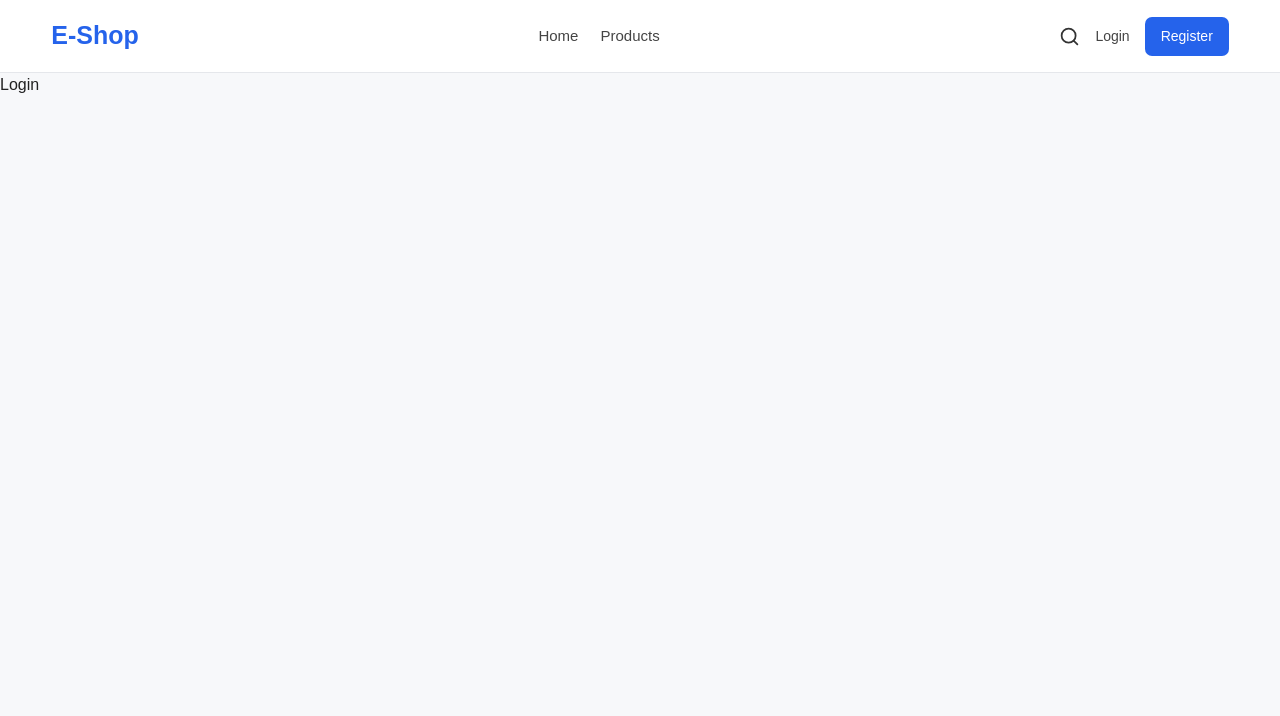
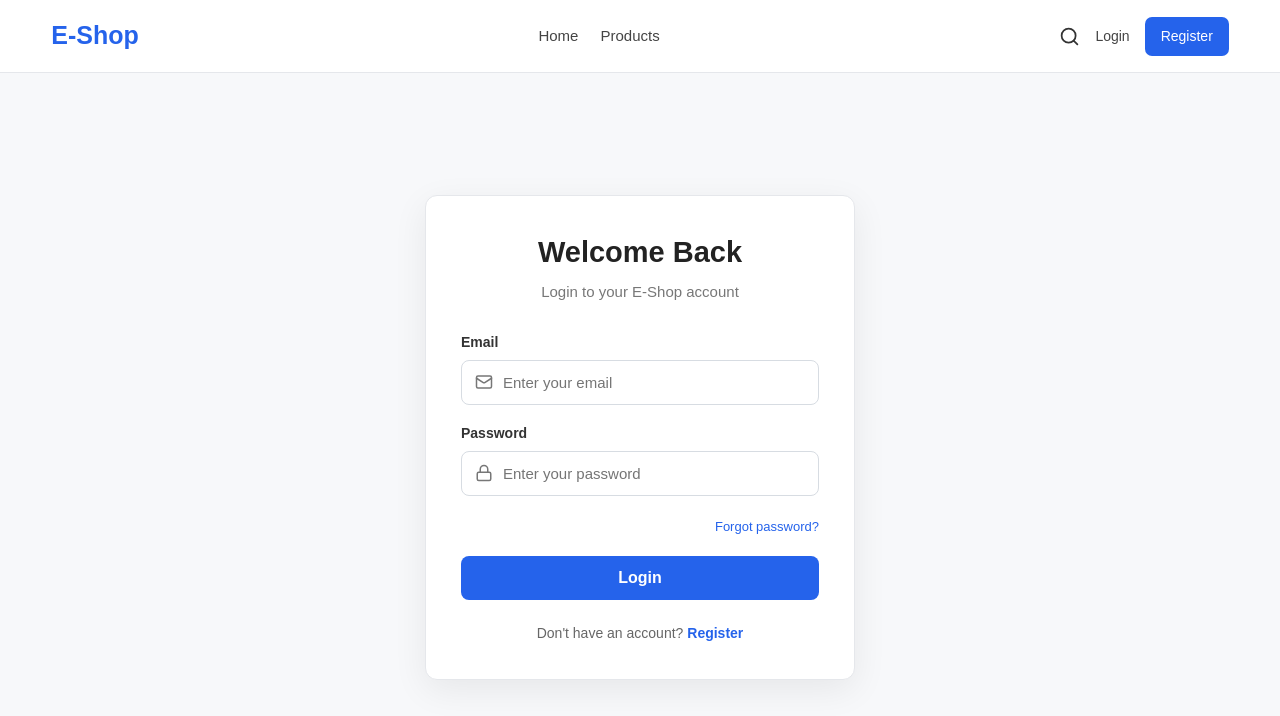
Before and after one commit to eyobweldiebelay-cyber/E-Commerce, a React app in the folder frontend/: page /login in a window 1280 px wide. Shown: the top 716 px of the page. Built offline with nearby package versions, Linux system fonts and the light colour scheme; the HTML template or start-up script is replaced by a standard one.

Commit message:
update middleware.js

```diff
--- a/frontend/src/Pages/Login.jsx
+++ b/frontend/src/Pages/Login.jsx
@@ -1,9 +1,158 @@
-import React from 'react'
+import { useState } from 'react';
+import { Link, useNavigate } from 'react-router-dom';
+import { Mail, Lock } from 'lucide-react';
+
+import api from '../api/api';
+import { useAuth } from '../context/AuthContext';
 
 function Login() {
+  const navigate = useNavigate();
+  const { login } = useAuth();
+
+  const [formData, setFormData] = useState({
+    email: '',
+    password: ''
+  });
+
+  const [error, setError] = useState('');
+  const [loading, setLoading] = useState(false);
+
+  const handleChange = (event) => {
+    setFormData({
+      ...formData,
+      [event.target.name]: event.target.value
+    });
+  };
+
+  const handleSubmit = async (event) => {
+    event.preventDefault();
+
+    setError('');
+
+    if (!formData.email || !formData.password) {
+      setError('Please enter your email and password.');
+      return;
+    }
+
+    try {
+      setLoading(true);
+
+      const response = await api.post('/auth/login', {
+        email: formData.email,
+        password: formData.password
+      });
+
+      const token = response.data.token;
+      const user = response.data.user;
+
+      if (!token) {
+        setError('Login failed. No authentication token received.');
+        return;
+      }
+
+      login(token, user);
+
+      if (user?.role === 'admin') {
+        navigate('/admin/dashboard');
+      } else {
+        navigate('/');
+      }
+
+    } catch (error) {
+      console.error('Login failed:', error);
+
+      setError(
+        error.response?.data?.message ||
+        'Invalid email or password.'
+      );
+    } finally {
+      setLoading(false);
+    }
+  };
+
   return (
-    <div>Login</div>
-  )
+    <main className="auth-page">
+
+      <div className="auth-container login-container">
+
+        <div className="auth-header">
+          <h1>Welcome Back</h1>
+          <p>Login to your E-Shop account</p>
+        </div>
+
+        {error && (
+          <div className="auth-error">
+            {error}
+          </div>
+        )}
+
+        <form onSubmit={handleSubmit}>
+
+          {/* Email */}
+          <div className="form-group">
+
+            <label>Email</label>
+
+            <div className="input-wrapper">
+              <Mail size={18} />
+
+              <input
+                type="email"
+                name="email"
+                placeholder="Enter your email"
+                value={formData.email}
+                onChange={handleChange}
+              />
+            </div>
+
+          </div>
+
+          {/* Password */}
+          <div className="form-group">
+
+            <label>Password</label>
+
+            <div className="input-wrapper">
+              <Lock size={18} />
+
+              <input
+                type="password"
+                name="password"
+                placeholder="Enter your password"
+                value={formData.password}
+                onChange={handleChange}
+              />
+            </div>
+
+          </div>
+
+          <div className="forgot-password">
+            <Link to="/forgot-password">
+              Forgot password?
+            </Link>
+          </div>
+
+          <button
+            type="submit"
+            className="auth-button"
+            disabled={loading}
+          >
+            {loading ? 'Logging in...' : 'Login'}
+          </button>
+
+        </form>
+
+        <div className="auth-footer">
+          Don't have an account?{' '}
+          <Link to="/register">
+            Register
+          </Link>
+        </div>
+
+      </div>
+
+    </main>
+  );
 }
 
-export default Login
+export default Login;
```
Also changed, not shown: 1 other file (tests, documents, lock files or other folders).
